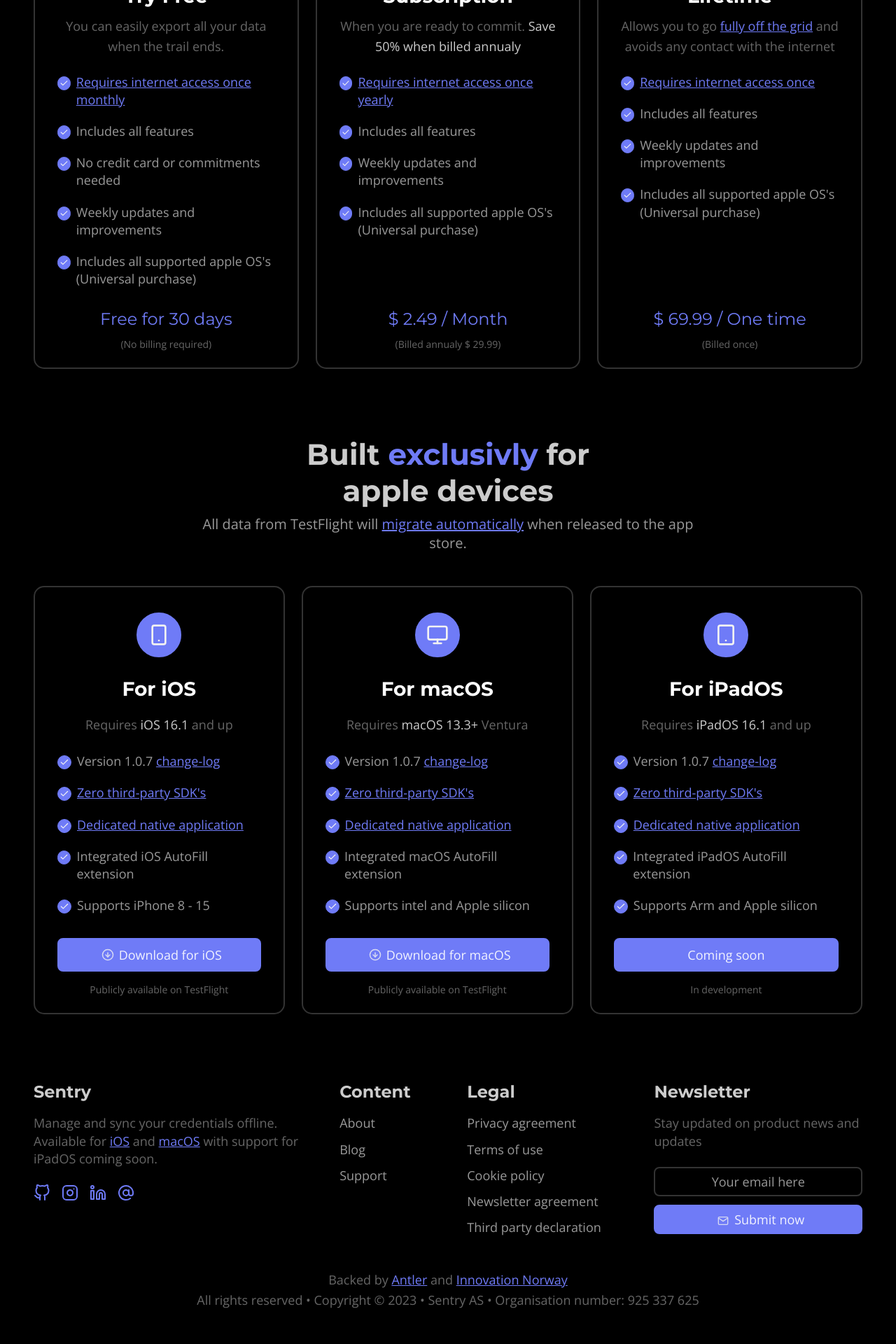
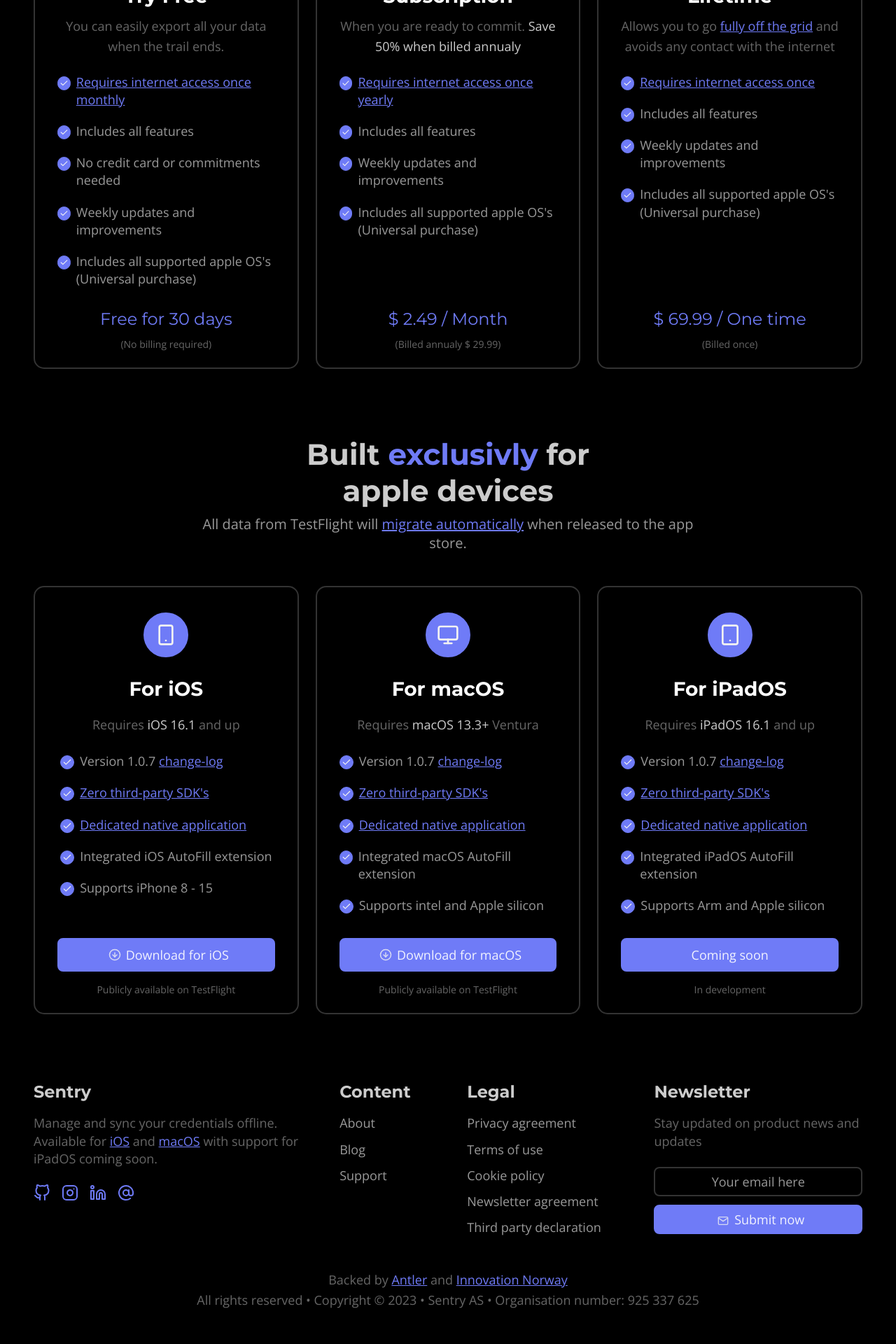
Before and after one commit to sentryco/sentryco.github.io, a Jekyll site: the page built from index.md, in a window 1280 px wide. Shown: the part 4480-6400 px from the top of the page at 70% size. Built offline with Jekyll 4.4.1, drawn with Linux system fonts in a browser that asks for light colours.

Commit message:
Fix flex in download container

```diff
--- a/css/style/page/front/download/download.css
+++ b/css/style/page/front/download/download.css
@@ -13,4 +13,5 @@
 	display: flex;
 	flex-direction: row;
 	column-gap: 24px;
+	flex: 1 0 0;/*The flex shorthand property sets the flex-grow, flex-shrink, and flex-basis properties in one line. In this case, we're setting flex-grow to 1, which tells the items to grow equally, and flex-basis to 0, which sets the initial width of the items to zero. The flex-shrink property is set to 0 by default, which prevents the items from shrinking beyond their content size.*/
 }
--- a/css/style/page/front/download/download_item.css
+++ b/css/style/page/front/download/download_item.css
@@ -9,7 +9,8 @@
 	display: flex;
 	flex-direction: column;
 	align-items: center;
-	flex-grow: 1;
+	flex-grow: 1; /*ensures flex is equal*/
+	width: 100%; /*ensures flex is equal*/
 	row-gap: 16px;/* Vertical space between items */
 	/* Styling */
 	background-color: var(--clear-color);
```
